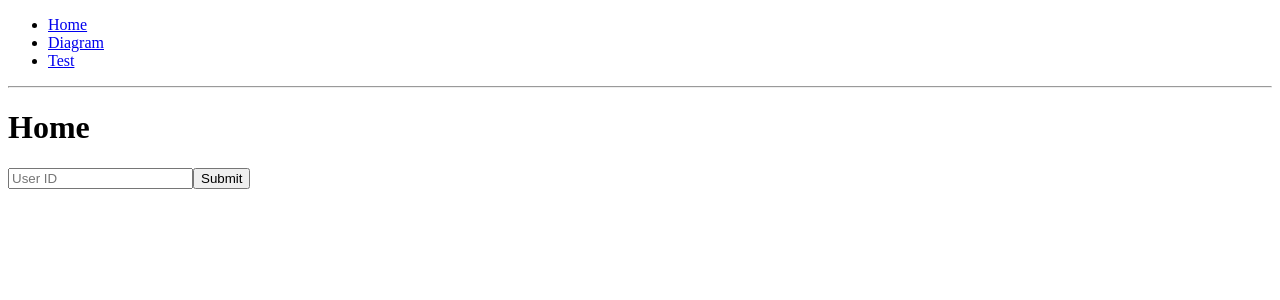
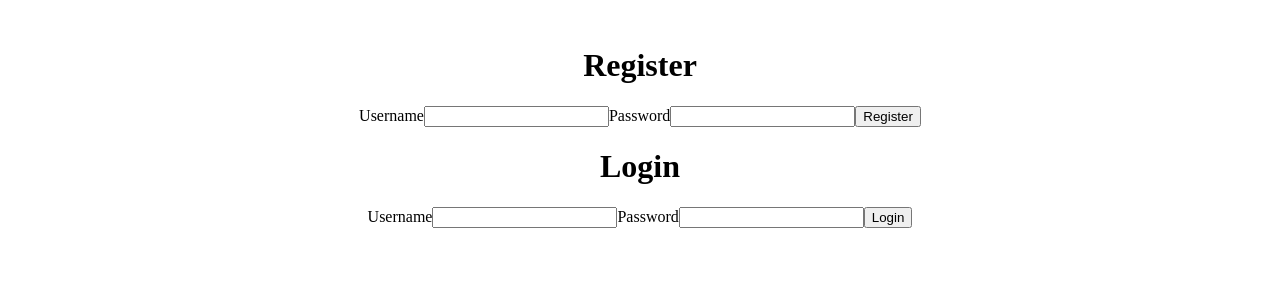
Before and after one commit to thitocx/iot-mieter-portal, a React (Create React App) app: page / in a window 1280 px wide. Shown: the top 300 px of the page. Built offline with nearby package versions, Linux system fonts and the light colour scheme.

Commit message:
updated login

```diff
--- a/package.json
+++ b/package.json
@@ -6,6 +6,10 @@
     "@testing-library/jest-dom": "^5.16.5",
     "@testing-library/react": "^13.4.0",
     "@testing-library/user-event": "^13.5.0",
+    "axios": "^1.1.3",
+    "cors": "^2.8.5",
+    "express": "^4.18.2",
+    "mysql": "^2.18.1",
     "react": "^18.2.0",
     "react-chartjs-2": "^4.3.1",
     "react-dom": "^18.2.0",
--- a/src/index.js
+++ b/src/index.js
@@ -4,6 +4,7 @@
 import Home from "./pages/Home";
 import LineChart from "./App";
 import Test from "./pages/Test";
+import Login from "./pages/Login";
 
 
 
@@ -13,7 +14,8 @@
     <BrowserRouter>
       <Routes>
         <Route path="/" element={<Layout />}>
-          <Route index element={<Home />} />
+          <Route index element={<Login />} />
+          <Route path="/diagram" element={<Home />} />
           <Route path={"/diagram/1337" } element={<LineChart />} />
           <Route path="test" element={<Test />} />
         </Route>
--- a/src/pages/Home.js
+++ b/src/pages/Home.js
@@ -14,7 +14,7 @@
 
    return(
       <>
-      <h1>Home</h1>
+      <h1>Diagram</h1>
       <container>
          <form required>
             <input type="text" placeholder="User ID " id="userid" name="userid" required/>
--- a/src/pages/Layout.js
+++ b/src/pages/Layout.js
@@ -5,13 +5,28 @@
 const Layout = () => {
   return (
     <>
-      <nav>
+
+    <br></br>
+
+
+
+      <Outlet />
+    </>
+  )
+};
+
+export default Layout;
+
+
+/*
+
+  <nav>
         <ul>
-          <li>
-            <Link to="/">Home</Link>
+        <li>
+            <Link to="/">Login</Link>
           </li>
           <li>
-            <Link to="/">Diagram</Link>
+            <Link to="/diagram">Diagram</Link>
           </li>
           <li>
             <Link to="/test">Test</Link>
@@ -21,10 +36,4 @@
       </nav>
 
 
-
-      <Outlet />
-    </>
-  )
-};
-
-export default Layout;
+*/
--- /dev/null
+++ b/src/pages/Login.js
@@ -0,0 +1,93 @@
+import React, { useState } from "react";
+import Axios from 'axios';
+import "../App.css";
+
+
+import { useNavigate } from "react-router-dom";
+
+
+
+
+
+function App() {
+
+  let navigate = useNavigate();
+  let path = '/diagram';
+
+  const [usernameReg, setUsernameReg] = useState('');
+  const [passwordReg, setPasswordReg] = useState('');
+
+  const [username, setUsername] = useState('');
+  const [password, setPassword] = useState('');
+
+  const [loginStatus, setLoginStatus] = useState('');
+
+  const register = () => {
+    Axios.post('http://localhost:3001/register', {
+      username: usernameReg,
+      password: passwordReg
+    }).then((response) => {
+      console.log(response);
+    });
+  }
+
+  const login = () => {
+    Axios.post('http://localhost:3001/login', {
+      username: username,
+      password: password
+    }).then((response) => {
+      if(response.data.message){
+        setLoginStatus(response.data.message);
+      }else{
+        //setLoginStatus(response.data[0].username);
+        navigate(path);
+
+      }
+    });
+  }
+
+  return (
+    <div className="App">
+      <div className="register">
+        <h1>Register</h1>
+        <label>Username</label>
+        <input
+          type="text"
+          onChange={(e) => {
+            setUsernameReg(e.target.value)
+          }}
+        ></input>
+        <label>Password</label>
+        <input
+          type="text"
+          onChange={(e) => {
+            setPasswordReg(e.target.value)
+          }}
+        ></input>
+        <button onClick={register}>Register</button>
+      </div>
+
+
+      <div className="login">
+        <h1>Login</h1>
+        <label>Username</label>
+        <input
+          type="text"
+          onChange={(e) => {
+            setUsername(e.target.value)
+          }}></input>
+        <label>Password</label>
+        <input
+          type="password"
+          onChange={(e) => {
+            setPassword(e.target.value)
+          }}></input>
+        <button onClick={login}>Login</button>
+      </div>
+
+      <h1>{loginStatus}</h1>
+    </div>
+  );
+}
+
+export default App;
```
Also changed, not shown: src/server.js (added, +53 -0 lines), 1 other file (tests, documents, lock files or other folders).
